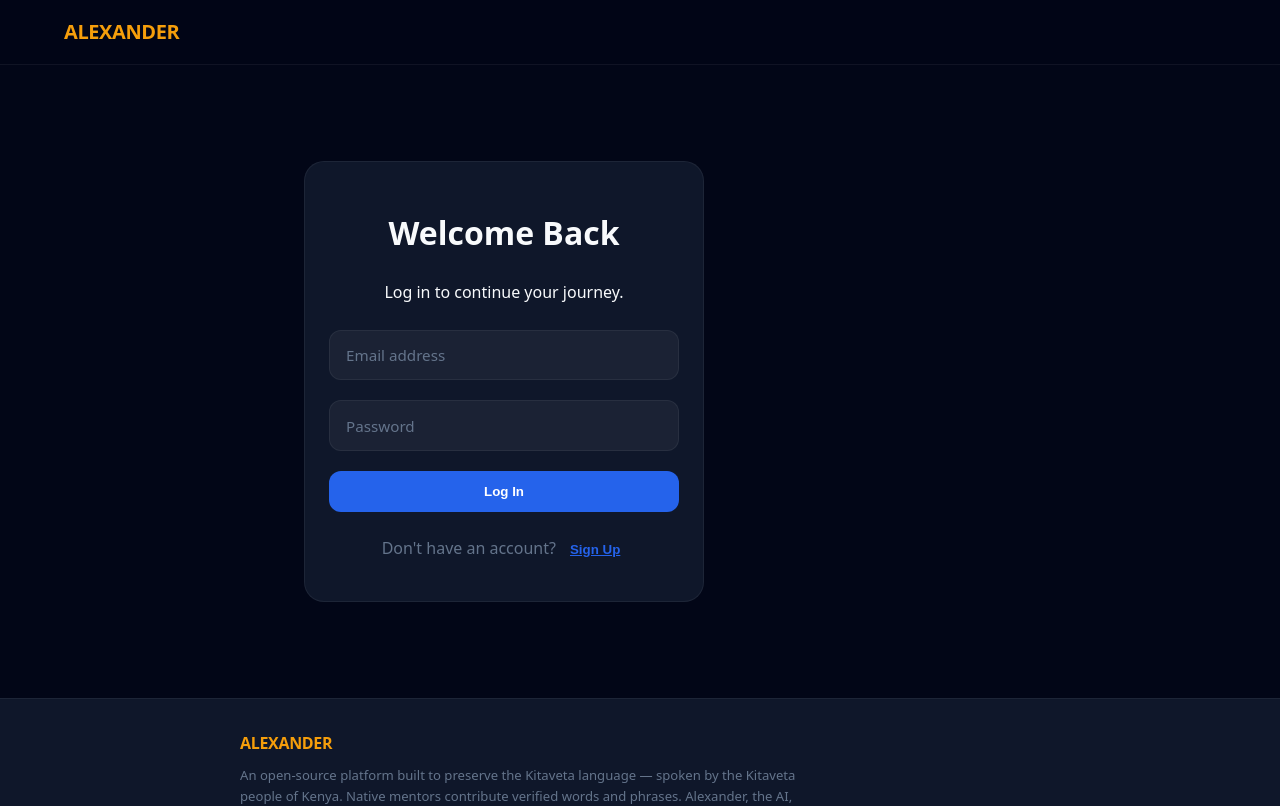
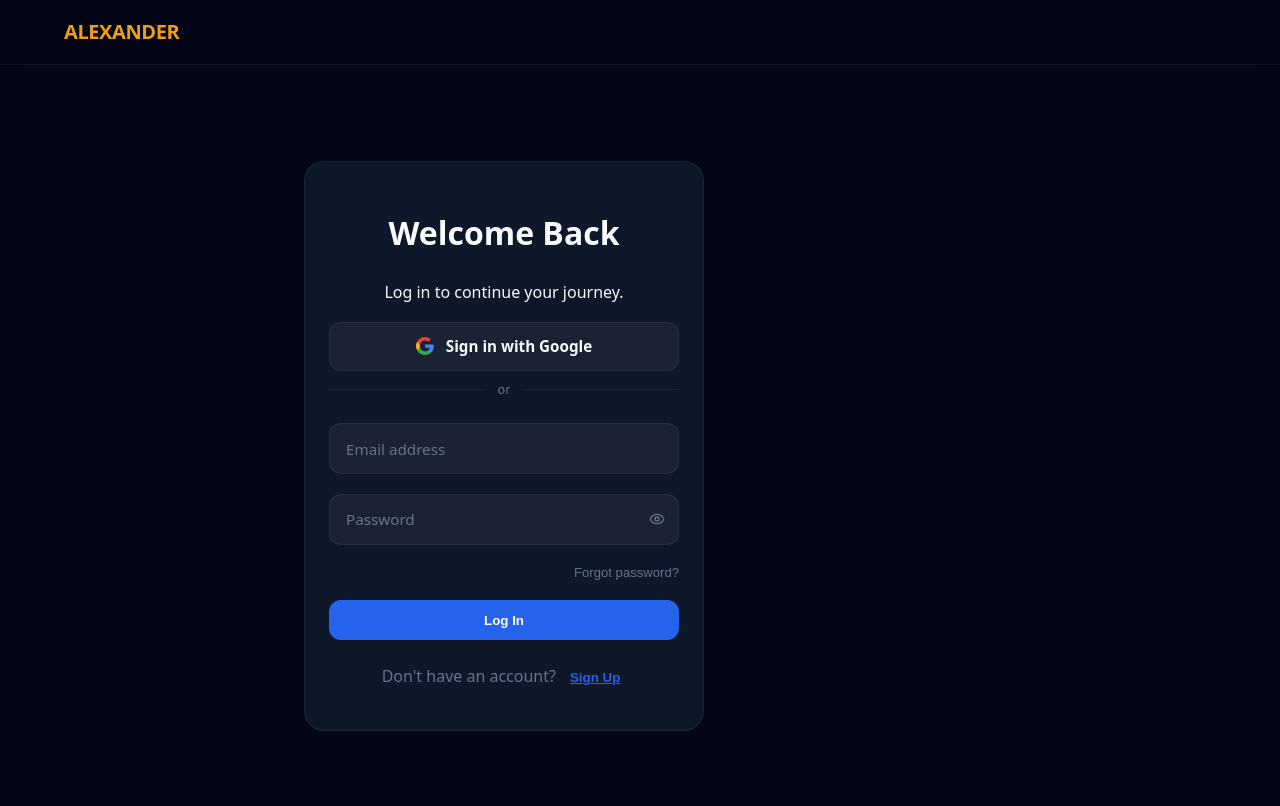
Before and after one commit to djBrandy/Bhakuo, a React (Vite) app: page / in a window 1280 px wide. Shown: the top 806 px of the page. Built offline with nearby package versions, Linux system fonts and the light colour scheme.

Commit message:
feat: Google sign-in, show/hide password, forgot password flow

```diff
--- a/src/App.css
+++ b/src/App.css
@@ -1665,3 +1665,104 @@ body {
 }
 
 .settings-request-btn:hover { background: rgba(37, 99, 235, 0.18); }
+
+/* ═══════════════════════════════════════════
+   AUTH EXTRAS — Google, password toggle, forgot
+═══════════════════════════════════════════ */
+
+.google-btn {
+  display: flex;
+  align-items: center;
+  justify-content: center;
+  gap: 0.75rem;
+  width: 100%;
+  padding: 0.85rem 1rem;
+  background: rgba(255, 255, 255, 0.05);
+  border: 1px solid var(--border);
+  border-radius: 0.75rem;
+  color: var(--text);
+  font-size: 0.95rem;
+  font-weight: 700;
+  font-family: inherit;
+  cursor: pointer;
+  transition: background 0.2s, border-color 0.2s;
+  margin-top: 1rem;
+}
+
+.google-btn:hover {
+  background: rgba(255, 255, 255, 0.09);
+  border-color: rgba(255, 255, 255, 0.15);
+}
+
+.google-btn:disabled {
+  opacity: 0.6;
+  cursor: not-allowed;
+}
+
+.auth-divider {
+  display: flex;
+  align-items: center;
+  gap: 0.75rem;
+  margin: 0.5rem 0;
+  color: var(--muted);
+  font-size: 0.8rem;
+}
+
+.auth-divider::before,
+.auth-divider::after {
+  content: '';
+  flex: 1;
+  height: 1px;
+  background: var(--border);
+}
+
+.password-group {
+  position: relative;
+}
+
+.password-group input {
+  padding-right: 2.75rem;
+}
+
+.password-toggle {
+  position: absolute;
+  right: 0.85rem;
+  top: 50%;
+  transform: translateY(-50%);
+  background: none;
+  border: none;
+  color: var(--muted);
+  cursor: pointer;
+  padding: 0;
+  display: flex;
+  align-items: center;
+  transition: color 0.2s;
+}
+
+.password-toggle:hover { color: var(--text); }
+
+.forgot-link {
+  background: none;
+  border: none;
+  color: var(--muted);
+  font-size: 0.82rem;
+  cursor: pointer;
+  text-align: right;
+  padding: 0;
+  align-self: flex-end;
+  transition: color 0.2s;
+}
+
+.forgot-link:hover { color: var(--primary); }
+
+.error-text {
+  color: #f87171;
+  font-size: 0.85rem;
+  margin: 0;
+}
+
+.info-text {
+  color: #34d399;
+  font-size: 0.85rem;
+  margin: 0;
+}
--- a/src/App.tsx
+++ b/src/App.tsx
@@ -45,7 +45,22 @@ function App() {
       .select('*')
       .eq('id', userId)
       .single()
-    if (data) setProfile(data)
+
+    if (data) {
+      setProfile(data)
+    } else {
+      // Google OAuth user — no profile yet, create one
+      const { data: { user } } = await supabase.auth.getUser()
+      const name = user?.user_metadata?.full_name ?? user?.user_metadata?.name ?? null
+      await supabase.from('profiles').insert([{
+        id: userId,
+        full_name: name,
+        role: 'learner',
+        created_at: new Date().toISOString()
+      }])
+      const { data: fresh } = await supabase.from('profiles').select('*').eq('id', userId).single()
+      if (fresh) setProfile(fresh)
+    }
     setLoading(false)
   }
 
--- a/src/pages/Auth.tsx
+++ b/src/pages/Auth.tsx
@@ -1,25 +1,55 @@
 import { useState } from 'react'
 import { supabase } from '../services/supabase'
+import { Eye, EyeOff } from 'lucide-react'
 
 interface AuthProps {
   onSuccess: () => void
 }
 
+type AuthView = 'login' | 'signup' | 'forgot'
+
 const Auth = ({ onSuccess }: AuthProps) => {
+  const [view, setView] = useState<AuthView>('login')
   const [loading, setLoading] = useState(false)
+  const [googleLoading, setGoogleLoading] = useState(false)
   const [email, setEmail] = useState('')
   const [password, setPassword] = useState('')
   const [fullName, setFullName] = useState('')
-  const [isSignUp, setIsSignUp] = useState(false)
+  const [showPassword, setShowPassword] = useState(false)
   const [error, setError] = useState<string | null>(null)
+  const [info, setInfo] = useState<string | null>(null)
 
-  const handleAuth = async (e: React.FormEvent) => {
+  const reset = (v: AuthView) => { setView(v); setError(null); setInfo(null) }
+
+  const handleGoogleSignIn = async () => {
+    setGoogleLoading(true)
+    setError(null)
+    const { error } = await supabase.auth.signInWithOAuth({
+      provider: 'google',
+      options: { redirectTo: window.location.origin }
+    })
+    if (error) { setError(error.message); setGoogleLoading(false) }
+    // on success the page redirects — no further action needed
+  }
+
+  const handleSubmit = async (e: React.FormEvent) => {
     e.preventDefault()
     setLoading(true)
     setError(null)
+    setInfo(null)
 
     try {
-      if (isSignUp) {
+      if (view === 'forgot') {
+        const { error } = await supabase.auth.resetPasswordForEmail(email, {
+          redirectTo: `${window.location.origin}/?reset=true`
+        })
+        if (error) throw error
+        setInfo('Password reset email sent! Check your inbox.')
+        setLoading(false)
+        return
+      }
+
+      if (view === 'signup') {
         const { data, error: signUpError } = await supabase.auth.signUp({ email, password })
         if (signUpError) throw signUpError
 
@@ -39,7 +69,7 @@ const Auth = ({ onSuccess }: AuthProps) => {
           if (profileError) throw profileError
           onSuccess()
         } else {
-          alert('Check your email for the confirmation link!')
+          setInfo('Check your email for the confirmation link!')
         }
       } else {
         const { error: signInError } = await supabase.auth.signInWithPassword({ email, password })
@@ -56,11 +86,42 @@ const Auth = ({ onSuccess }: AuthProps) => {
   return (
     <div className="page auth-page centered">
       <div className="auth-container card">
-        <h1>{isSignUp ? 'Join Alexander' : 'Welcome Back'}</h1>
-        <p>{isSignUp ? 'Create your account to start learning.' : 'Log in to continue your journey.'}</p>
 
-        <form onSubmit={handleAuth} className="auth-form">
-          {isSignUp && (
+        <h1>
+          {view === 'login' ? 'Welcome Back' : view === 'signup' ? 'Join Alexander' : 'Reset Password'}
+        </h1>
+        <p>
+          {view === 'login' ? 'Log in to continue your journey.'
+            : view === 'signup' ? 'Create your account to start learning.'
+            : 'Enter your email and we\'ll send you a reset link.'}
+        </p>
+
+        {/* Google button — not shown on forgot password */}
+        {view !== 'forgot' && (
+          <>
+            <button
+              className="google-btn"
+              onClick={handleGoogleSignIn}
+              disabled={googleLoading || loading}
+              type="button"
+            >
+              <svg width="18" height="18" viewBox="0 0 48 48" fill="none">
+                <path d="M47.5 24.5c0-1.6-.1-3.2-.4-4.7H24v9h13.1c-.6 3-2.3 5.5-4.9 7.2v6h7.9c4.6-4.3 7.4-10.6 7.4-17.5z" fill="#4285F4"/>
+                <path d="M24 48c6.5 0 11.9-2.1 15.9-5.8l-7.9-6c-2.1 1.4-4.8 2.3-8 2.3-6.1 0-11.3-4.1-13.2-9.7H2.6v6.2C6.6 42.8 14.7 48 24 48z" fill="#34A853"/>
+                <path d="M10.8 28.8A14.8 14.8 0 0 1 10 24c0-1.7.3-3.3.8-4.8v-6.2H2.6A23.9 23.9 0 0 0 0 24c0 3.9.9 7.5 2.6 10.8l8.2-6z" fill="#FBBC05"/>
+                <path d="M24 9.5c3.4 0 6.5 1.2 8.9 3.5l6.6-6.6C35.9 2.5 30.4 0 24 0 14.7 0 6.6 5.2 2.6 13.2l8.2 6.2C12.7 13.6 17.9 9.5 24 9.5z" fill="#EA4335"/>
+              </svg>
+              {googleLoading ? 'Redirecting…' : `${view === 'signup' ? 'Sign up' : 'Sign in'} with Google`}
+            </button>
+
+            <div className="auth-divider">
+              <span>or</span>
+            </div>
+          </>
+        )}
+
+        <form onSubmit={handleSubmit} className="auth-form">
+          {view === 'signup' && (
             <div className="input-group">
               <input
                 type="text"
@@ -81,29 +142,62 @@ const Auth = ({ onSuccess }: AuthProps) => {
               required
             />
           </div>
-          <div className="input-group">
+
+          {view !== 'forgot' && (
+            <div className="input-group password-group">
               <input
-              type="password"
+                type={showPassword ? 'text' : 'password'}
                 placeholder="Password"
                 value={password}
                 onChange={(e) => setPassword(e.target.value)}
                 required
               />
+              <button
+                type="button"
+                className="password-toggle"
+                onClick={() => setShowPassword(p => !p)}
+                tabIndex={-1}
+              >
+                {showPassword ? <EyeOff size={16} /> : <Eye size={16} />}
+              </button>
             </div>
+          )}
+
+          {view === 'login' && (
+            <button
+              type="button"
+              className="forgot-link"
+              onClick={() => reset('forgot')}
+            >
+              Forgot password?
+            </button>
+          )}
 
           {error && <p className="error-text">{error}</p>}
+          {info  && <p className="info-text">{info}</p>}
 
           <button className="primary-btn" type="submit" disabled={loading}>
-            {loading ? 'Processing...' : (isSignUp ? 'Create Account' : 'Log In')}
+            {loading ? 'Processing…'
+              : view === 'signup' ? 'Create Account'
+              : view === 'forgot' ? 'Send Reset Link'
+              : 'Log In'}
           </button>
         </form>
 
+        {view === 'forgot' ? (
           <p className="toggle-auth">
-          {isSignUp ? 'Already have an account?' : "Don't have an account?"}
-          <button onClick={() => { setIsSignUp(!isSignUp); setError(null) }}>
-            {isSignUp ? 'Log In' : 'Sign Up'}
+            Remember it?
+            <button onClick={() => reset('login')}>Back to Log In</button>
+          </p>
+        ) : (
+          <p className="toggle-auth">
+            {view === 'signup' ? 'Already have an account?' : "Don't have an account?"}
+            <button onClick={() => reset(view === 'signup' ? 'login' : 'signup')}>
+              {view === 'signup' ? 'Log In' : 'Sign Up'}
             </button>
           </p>
+        )}
+
       </div>
     </div>
   )
```
Lines whose indentation alone changed are shown as unchanged.
